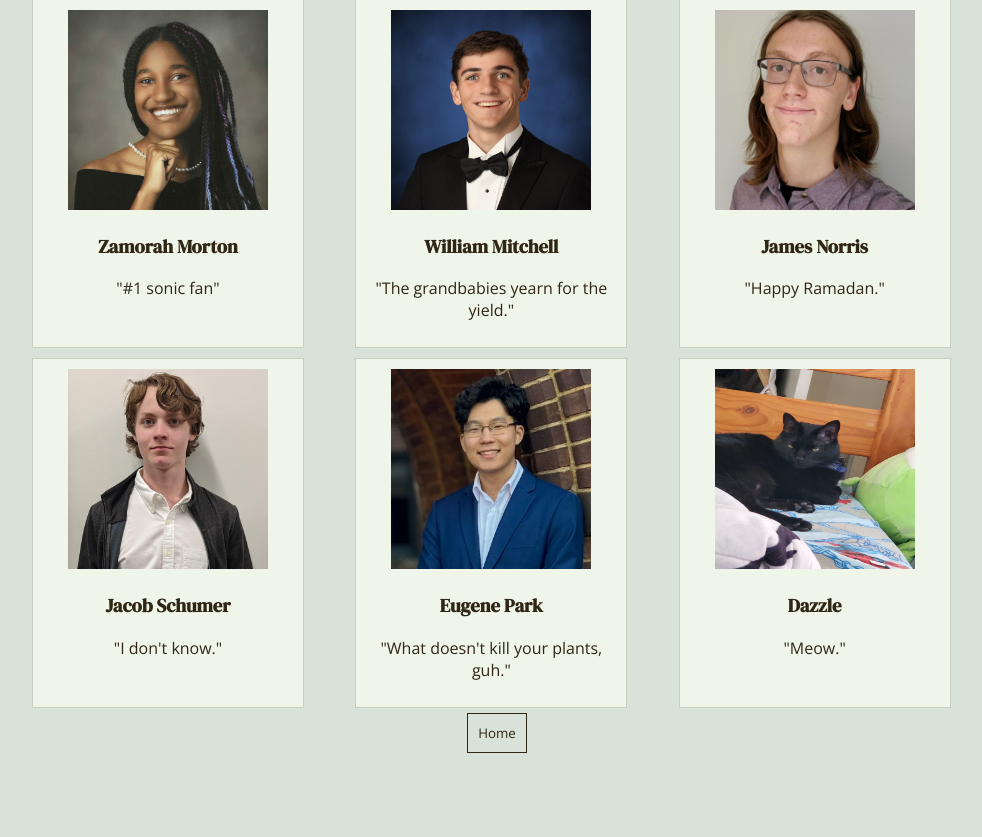
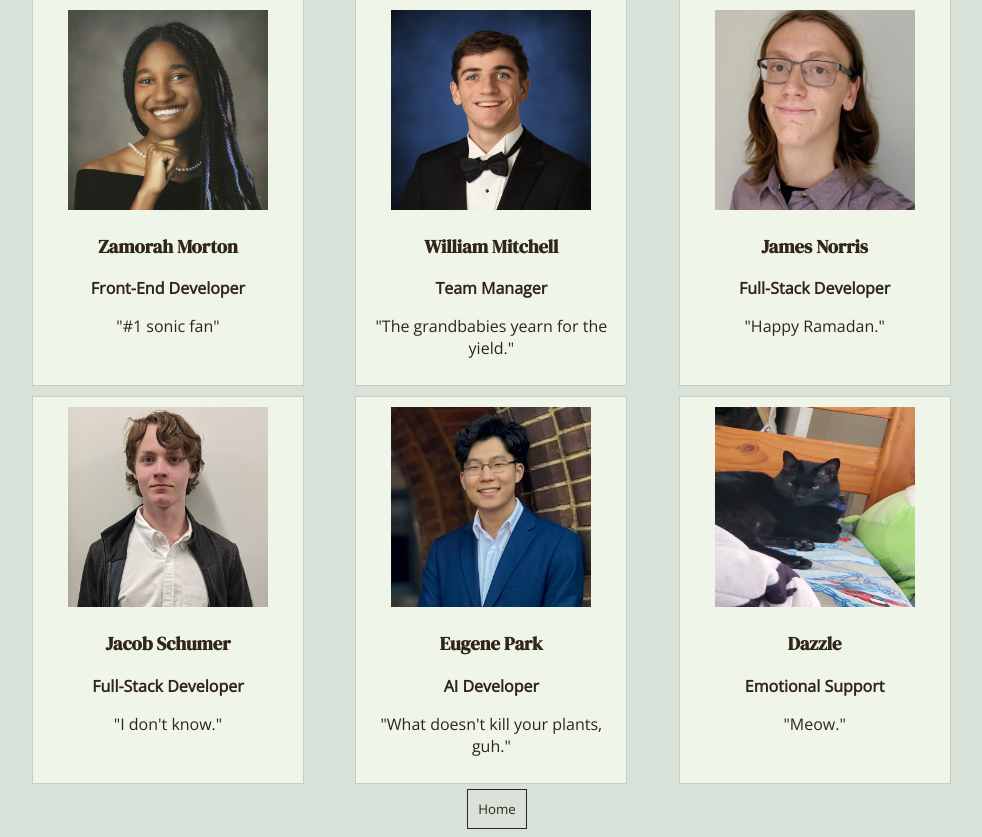
Before and after one commit to bioshield-hatch/ai-backend, a Flask app: page /contact in a window 1280 px wide. Shown: the part 93-930 px from the top of the page, without its empty margins (143-1125 px from the left). Before the commit the page ends 846 px from the top, so only its background shows below. Run offline with Flask 3, Linux system fonts and the light colour scheme.

Commit message:
team titles

```diff
--- a/templates/contact.html
+++ b/templates/contact.html
@@ -12,36 +12,42 @@
         <div class="member" id="g1">
           <img src="/static/assets/morton.jpeg" />
           <h3>Zamorah Morton</h3>
+          <p><b>Front-End Developer</b></p>
           <p>"#1 sonic fan"</p>
         </div>
 
         <div class="member" id="g2">
           <img src="/static/assets/mitchell.jpg" />
           <h3>William Mitchell</h3>
+          <p><b>Team Manager</b></p>
           <p>"The grandbabies yearn for the yield."</p>
         </div>
 
         <div class="member" id="g3">
           <img src="/static/assets/norris.jpg" />
           <h3>James Norris</h3>
+          <p><b>Full-Stack Developer</b></p>
           <p>"Happy Ramadan."</p>
         </div>
 
         <div class="member" id="g4">
           <img src="/static/assets/shumer.jpg" />
           <h3>Jacob Schumer</h3>
+          <p><b>Full-Stack Developer</b></p>
           <p>"I don't know."</p>
         </div>
 
         <div class="member" id="g5">
           <img src="/static/assets/park.png" />
           <h3>Eugene Park</h3>
+          <p><b>AI Developer</b></p>
           <p>"What doesn't kill your plants, guh."</p>
         </div>
 
         <div class="member" id="g6">
           <img src="/static/assets/dazzle.jpg" />
           <h3>Dazzle</h3>
+          <p><b>Emotional Support</b></p>
           <p>"Meow."</p>
         </div>
       </div>
```
